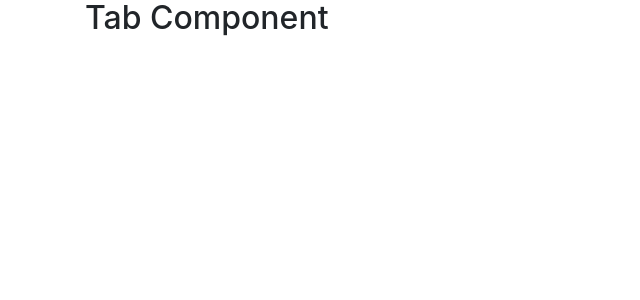
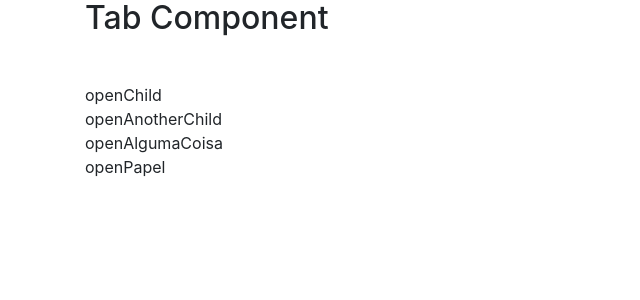
Before and after one commit to WillianAgostini/AngularGenerateDynamicComponent, an Angular app: page / in a window 1280 px wide. Shown: the top 300 px of the page, without its empty margins (0-640 px from the left). Built offline with nearby package versions, Linux system fonts and the light colour scheme.

Commit message:
criado logica dos componentes e as tabs na superior podendo excluir o componente ao clicar nelas

```diff
--- a/src/app/app.component.html
+++ b/src/app/app.component.html
@@ -1,9 +1,3 @@
 <h1>
   {{title}}
 </h1>
-<!--div #parent will contain our child components -->
-<!--
-<div (click)="openChild()">openChild</div>
-<div (click)="openAnotherChild()">openAnotherChild</div>
-<div (click)="openAlgumaCoisa()">openAlgumaCoisa</div>
-<div (click)="openPapel()">openPapel</div> -->
--- a/src/app/tab/tab.component.html
+++ b/src/app/tab/tab.component.html
@@ -1,2 +1,19 @@
 <h2> Tab Component </h2>
-<div #parent></div>
+
+<div class="row form-group " >
+    <div *ngFor="let value of instanceOfComponents" (click)="tabClick(value)" class="form-group" style="margin-left:5px; margin-right: 5px">
+        {{value.component.componentType.name}}{{value.id}}
+    </div>
+</div>
+
+<br>
+
+<div (click)="openChild()">openChild</div>
+<div (click)="openAnotherChild()">openAnotherChild</div>
+<div (click)="openAlgumaCoisa()">openAlgumaCoisa</div>
+<div (click)="openPapel()">openPapel</div>
+
+
+<br>
+
+<div  #parent></div>
--- a/src/app/tab/tab.component.ts
+++ b/src/app/tab/tab.component.ts
@@ -1,5 +1,16 @@
-import { ViewChild, Component, OnInit, ViewContainerRef } from "@angular/core";
+import {
+  ViewChild,
+  Component,
+  OnInit,
+  ViewContainerRef,
+  ComponentRef
+} from "@angular/core";
 import { TabService } from "./tab.service";
+import { ChildComponent } from "../child/child.component";
+import { AnotherChildComponent } from "../another-child/another-child.component";
+import { PapelComponent } from "../papel/papel.component";
+import { AlgumaCoisaComponent } from "../alguma-coisa/alguma-coisa.component";
+import { TabModel } from "./tab.model";
 
 @Component({
   selector: "app-tab",
@@ -10,9 +21,50 @@ export class TabComponent implements OnInit {
   @ViewChild("parent", { read: ViewContainerRef })
   parent: ViewContainerRef;
 
+  instanceOfComponents = new Array<TabModel>();
   constructor(private tabService: TabService) {
     this.tabService.setReference(this);
   }
 
-  ngOnInit() {}
+  ngOnInit() {
+    // this.instanceOfComponents.push(
+    //   new TabModel(
+    //     this.tabService.generateComponent(ChildComponent)
+    //   )
+    // );
+  }
+
+  openChild() {
+    this.instanceOfComponents.push(
+      new TabModel(this.tabService.generateComponent(ChildComponent))
+    );
+  }
+
+  openAnotherChild() {
+    this.instanceOfComponents.push(
+      new TabModel(this.tabService.generateComponent(AnotherChildComponent))
+    );
+  }
+
+  openPapel() {
+    this.instanceOfComponents.push(
+      new TabModel(this.tabService.generateComponent(PapelComponent))
+    );
+  }
+
+  openAlgumaCoisa() {
+    this.instanceOfComponents.push(
+      new TabModel(this.tabService.generateComponent(AlgumaCoisaComponent))
+    );
+  }
+
+  tabClick(component: TabModel) {
+    let componentToDestroy = this.instanceOfComponents.find(
+      x => x.index === component.index
+    );
+    componentToDestroy.component.destroy();
+    this.instanceOfComponents = this.instanceOfComponents.filter(
+      x => x.index !== component.index
+    );
+  }
 }
--- /dev/null
+++ b/src/app/tab/tab.model.ts
@@ -0,0 +1,11 @@
+import { ComponentRef } from "@angular/core";
+
+export class TabModel {
+  component: ComponentRef<{}>;
+  index = Math.random();
+
+  constructor(component) {
+    this.component = component;
+
+  }
+}
--- a/src/app/tab/tab.service.ts
+++ b/src/app/tab/tab.service.ts
@@ -18,5 +18,6 @@ export class TabService {
 
     let instance = this.tabComponent.parent.createComponent(componentResolved);
     // instance.instance["testes"] = "valor Injetado";
+  return instance;
   }
 }
```
